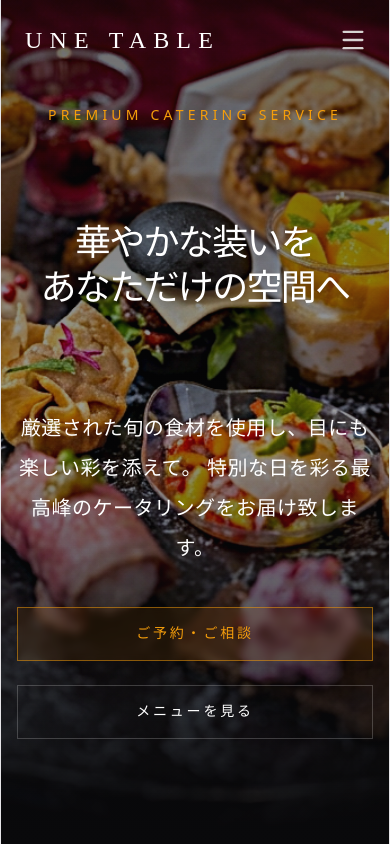
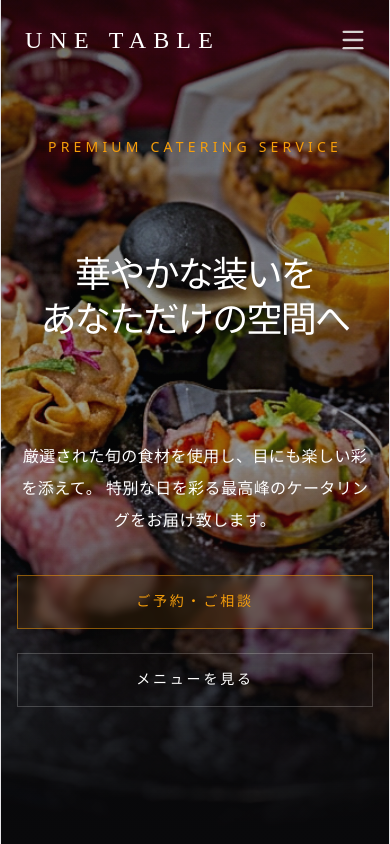
Before and after one commit to naogenbeat-prog/une-table-perfect-, a React (Vite) app: page / in a window 390 px wide. Shown: the top 844 px of the page. Built offline with nearby package versions, Linux system fonts and the light colour scheme.

Commit message:
Update App.jsx

```diff
--- a/src/App.jsx
+++ b/src/App.jsx
@@ -55,7 +55,7 @@ const Hero = () => (
     <div className="relative z-10 text-center px-4 max-w-4xl mx-auto mt-30">
       <h2 className="text-amber-500 tracking-[0.3em] text-sm md:text-lg uppercase mb-24">Premium Catering Service</h2>
       <h1 className="font-brand text-4xl md:text-7xl lg:text-7xl text-white font-light leading-tight mb-24 drop-shadow-lg">華やかな装いを <br />あなただけの空間へ </h1>
-      <p className="font-sans text-xl md:text-2xl text-white font-light mb-10 max-w-2xl mx-auto leading-loose tracking-wide">厳選された旬の食材を使用し、目にも楽しい彩を添えて。<br className="hidden md:block" /> 特別な日を彩る最高峰のケータリングをお届け致します。</p>
+      <p className="font-sans text-base md:text-2xl text-white font-light mb-10 max-w-2xl mx-auto leading-loose tracking-wide">厳選された旬の食材を使用し、目にも楽しい彩を添えて。<br className="hidden md:block" /> 特別な日を彩る最高峰のケータリングをお届け致します。</p>
       <div className="flex flex-col sm:flex-row gap-6 justify-center">
         <a href="#contact" className="bg-amber-600/10 backdrop-blur-sm border border-amber-500/50 text-amber-500 hover:bg-amber-600 hover:text-white hover:border-amber-600 transition-all duration-500 px-10 py-4 tracking-[0.2em] uppercase text-sm">ご予約・ご相談</a>
         <a href="#menu" className="border border-white/20 text-white hover:bg-white/10 transition-all duration-500 px-10 py-4 tracking-[0.2em] uppercase text-sm">メニューを見る</a>
```
